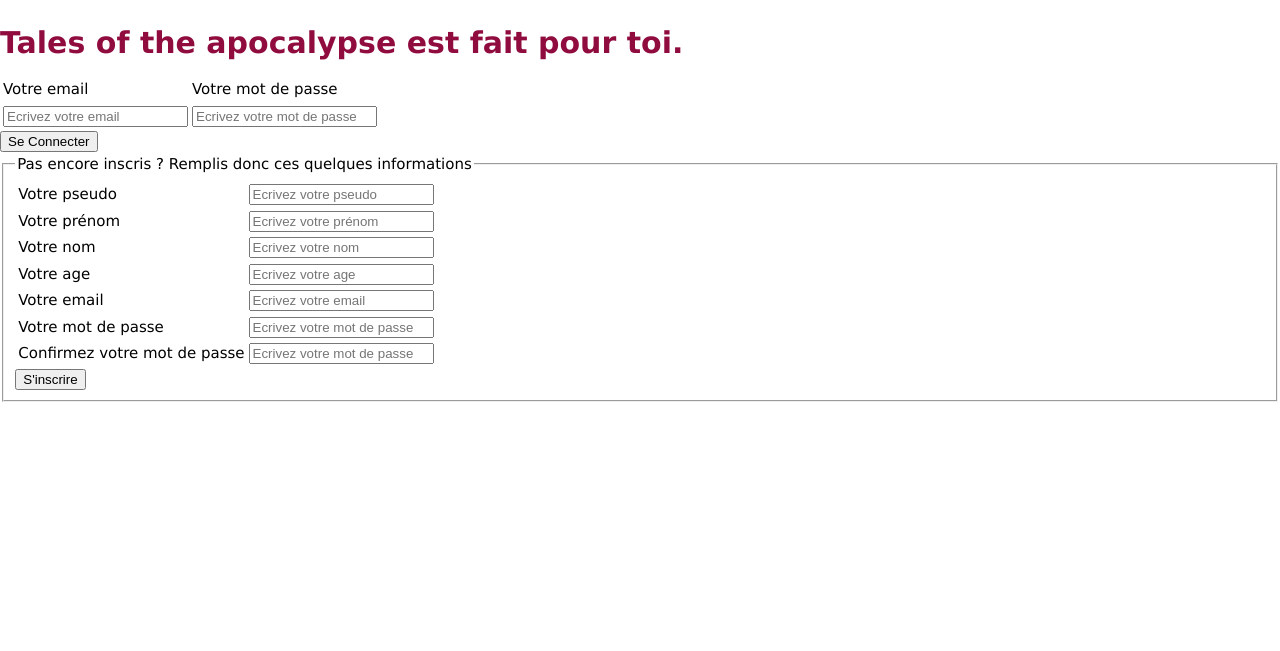
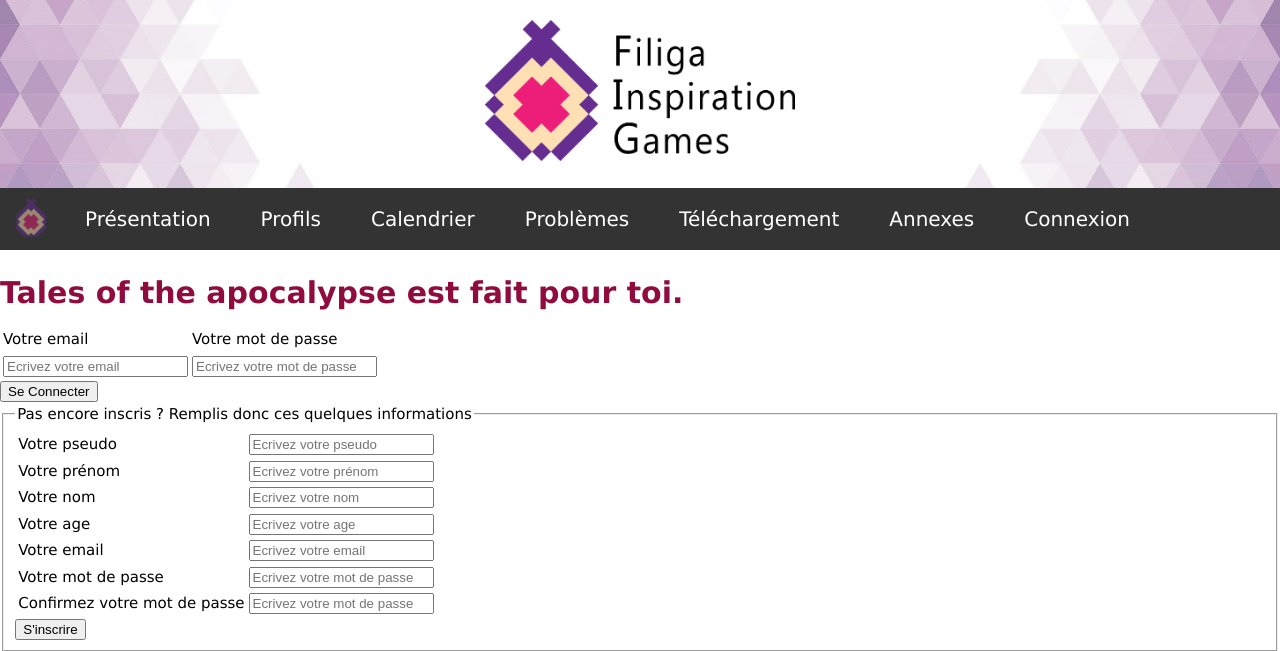
Before and after one commit to Yanisiman/Yanisiman.github.io, a PHP site: page / in a window 1280 px wide. Shown: the top 651 px of the page. Run offline with PHP 8.4, Linux system fonts and the light colour scheme.

Commit message:
Correcting css for php

```diff
--- a/login.php
+++ b/login.php
@@ -12,7 +12,24 @@
 	</head>
 
 	<body>
-		<header>
+		<div id="logo">
+		<img src="../images/logo2.png" width="25%"/>
+		</div>
+
+		<div id="menu">
+		<div class="icon"><a href="accueil.php"><img src="../images/icon.png" id="icon"></a></div>
+		<ul>
+		  <li><a href="filiga.me/presentation.html">Présentation</a></li>
+		  <li><a href="filiga.me/profils.html">Profils</a></li>
+		  <li><a href="filiga.me/programme.html">Calendrier</a></li>
+		  <li><a href="filiga.me/problemes.html">Problèmes</a></li>
+		  <li><a href="filiga.me/telechargement.html">Téléchargement</a></li>
+		  <li><a href="filiga.me/annexes.html">Annexes</a></li>
+		  <li><a href="index.php">Connexion</a></li>
+		  <!--<li><a href="en/home.html">EN</a></li>-->
+		</ul>
+		</div>
+
 			<h1>Tales of the apocalypse est fait pour toi.</h1>
 			<form method="post" action="index.php" id="connexion">
 
@@ -33,7 +50,6 @@
 					</div>
 
 			</form>
-		</header>
 
 <!--
 		<form class="box" action="index.php" method="post">
--- a/php/pages/accueil.php
+++ b/php/pages/accueil.php
@@ -46,9 +46,9 @@ $req->closeCursor(); // Termine le traitement de la requête
 <html>
 <head>
 <link rel="icon" type="image/png" href="../images/icon.png" />
-<link rel="stylesheet" href="css/site.css"/>
-<link rel="stylesheet" href="css/home.css"/>
-<link rel="stylesheet" type="text/css" href="css/responsive.css">
+<link rel="stylesheet" href="../../css/site.css"/>
+<link rel="stylesheet" href="../../css/home.css"/>
+<link rel="stylesheet" type="text/css" href="../../css/responsive.css">
 <meta charset="utf-8"/>
 <title>FIG</title>
 </head>
--- a/php/pages/annexes.php
+++ b/php/pages/annexes.php
@@ -3,9 +3,9 @@
 <head>
 	<meta charset="utf-8">
 	<link rel="icon" type="image/png" href="../images/icon.png" />
-	<link rel="stylesheet" href="css/site.css"/>
-	<link rel="stylesheet" href="css/annexes.css"/>
-	<link rel="stylesheet" type="text/css" href="css/responsive.css">
+	<link rel="stylesheet" href="../../css/site.css"/>
+	<link rel="stylesheet" href="../../css/annexes.css"/>
+	<link rel="stylesheet" type="text/css" href="../../css/responsive.css">
 	<title>FIG - Annexes</title>
 </head>
 <body>
--- a/php/pages/presentation.php
+++ b/php/pages/presentation.php
@@ -2,9 +2,9 @@
 <html>
 <head>
 <link rel="icon" type="image/png" href="../images/icon.png" />
-<link rel="stylesheet" href="css/site.css"/>
-<link rel="stylesheet" href="css/annexes.css"/>
-<link rel="stylesheet" type="text/css" href="css/responsive.css">
+<link rel="stylesheet" href="../../css/site.css"/>
+<link rel="stylesheet" href="../../css/annexes.css"/>
+<link rel="stylesheet" type="text/css" href="../../css/responsive.css">
 <meta charset="utf-8"/>
 <title>FIG - Présentation</title>
 </head>
--- a/php/pages/problemes.php
+++ b/php/pages/problemes.php
@@ -3,9 +3,9 @@
 <head>
 	<meta charset="utf-8">
 	<link rel="icon" type="image/png" href="../images/icon.png" />
-	<link rel="stylesheet" href="css/site.css"/>
-	<link rel="stylesheet" href="css/annexes.css"/>
-	<link rel="stylesheet" type="text/css" href="css/responsive.css">
+	<link rel="stylesheet" href="../../css/site.css"/>
+	<link rel="stylesheet" href="../../css/annexes.css"/>
+	<link rel="stylesheet" type="text/css" href="../../css/responsive.css">
 	<title>FIG - Problèmes</title>
 </head>
 <body>
--- a/php/pages/profils.php
+++ b/php/pages/profils.php
@@ -3,9 +3,9 @@
 <head>
 <link rel="icon" type="image/png" href="../images/icon.png" />
 <link rel="stylesheet" href="https://www.w3schools.com/w3css/4/w3.css"/>
-<link rel="stylesheet" href="css/site.css"/>
-<link rel="stylesheet" href="css/annexes.css"/>
-<link rel="stylesheet" type="text/css" href="css/responsive.css">
+<link rel="stylesheet" href="../../css/site.css"/>
+<link rel="stylesheet" href="../../css/annexes.css"/>
+<link rel="stylesheet" type="text/css" href="../../css/responsive.css">
 <meta charset="utf-8"/>
 <title>FIG - Profils</title>
 </head>
--- a/php/pages/programme.php
+++ b/php/pages/programme.php
@@ -3,9 +3,9 @@
 <head>
 	<meta charset="utf-8">
 	<link rel="icon" type="image/png" href="../images/icon.png" />
-	<link rel="stylesheet" href="css/site.css"/>
-	<link rel="stylesheet" href="css/annexes.css"/>
-	<link rel="stylesheet" type="text/css" href="css/responsive.css">
+	<link rel="stylesheet" href="../../css/site.css"/>
+	<link rel="stylesheet" href="../../css/annexes.css"/>
+	<link rel="stylesheet" type="text/css" href="../../css/responsive.css">
 	<title>Cahier des Charges</title>
 </head>
 <body>
--- a/php/pages/telechargement.php
+++ b/php/pages/telechargement.php
@@ -3,9 +3,9 @@
 <head>
 	<meta charset="utf-8">
 	<link rel="icon" type="image/png" href="../images/icon.png" />
-	<link rel="stylesheet" href="css/site.css"/>
-	<link rel="stylesheet" href="css/annexes.css"/>
-	<link rel="stylesheet" type="text/css" href="css/responsive.css">
+	<link rel="stylesheet" href="../../css/site.css"/>
+	<link rel="stylesheet" href="../../css/annexes.css"/>
+	<link rel="stylesheet" type="text/css" href="../../css/responsive.css">
 	<title>FIG - Téléchargement</title>
 </head>
 <body>
```
Also changed, not shown: php/pages/compte.php (+4 -4 lines).
